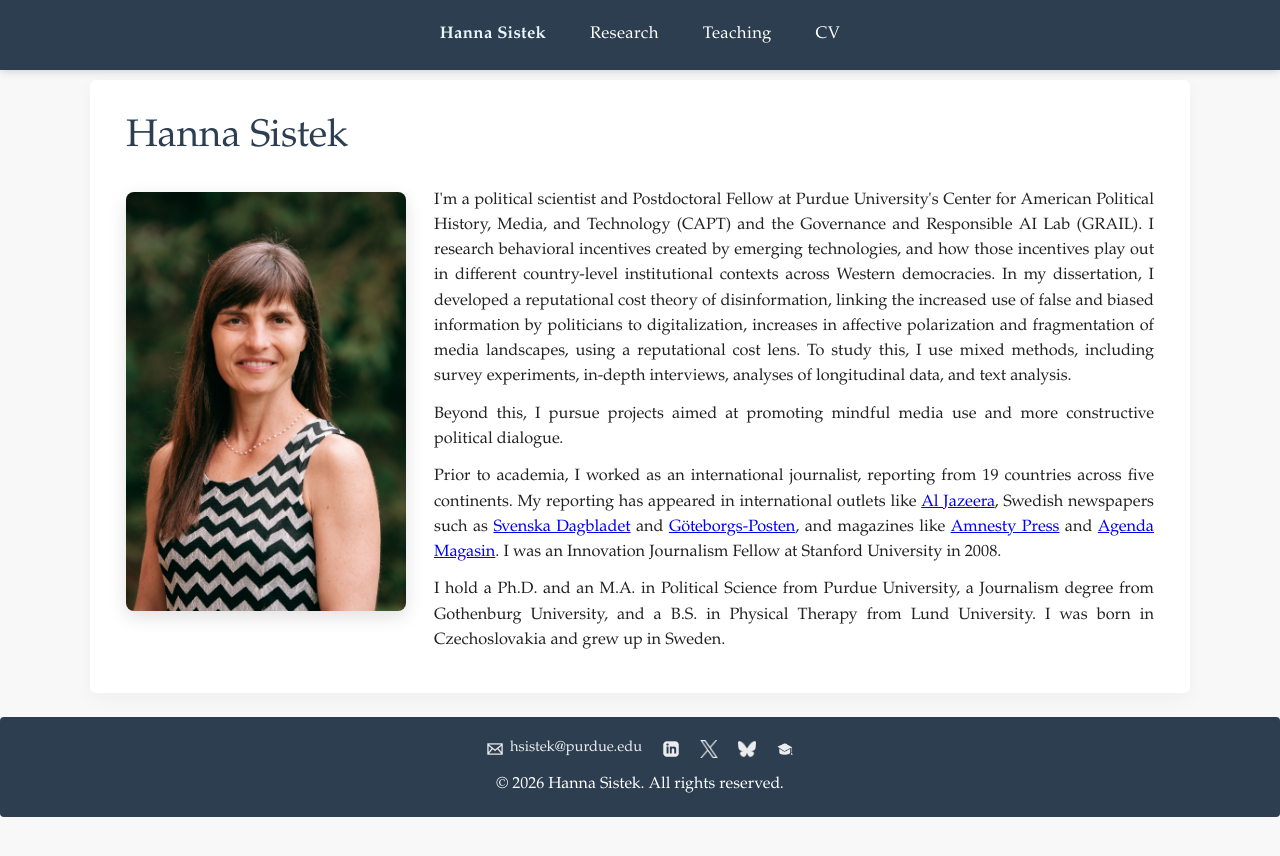
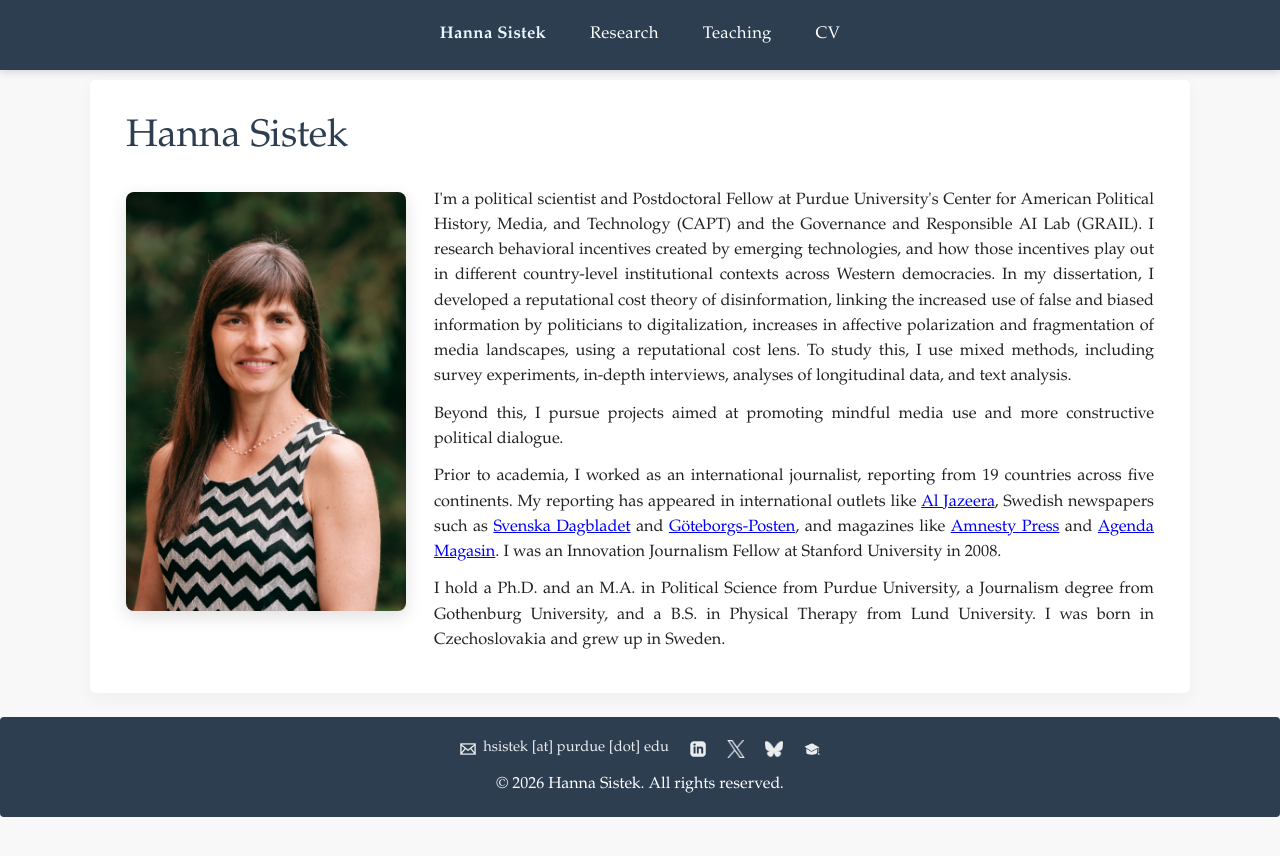
Before and after one commit to hannasistek/hannasistek.github.io, a plain HTML site: page index.html in a window 1280 px wide. Drawn offline with Linux system fonts and the light colour scheme.

Commit message:
Obfuscate email display text for spam protection
🤖 Generated with [Claude Code](https://claude.com/claude-code)

Co-Authored-By: Claude Opus 4.5 <noreply@anthropic.com>

```diff
--- a/index.html
+++ b/index.html
@@ -39,7 +39,7 @@
 
     <footer>
         <div class="footer-links">
-            <a href="mailto:hsistek@purdue.edu" title="Email"><img src="images/icon-email.png" alt="Email">hsistek@purdue.edu</a>
+            <a href="mailto:hsistek@purdue.edu" title="Email"><img src="images/icon-email.png" alt="Email">hsistek [at] purdue [dot] edu</a>
             <a href="https://www.linkedin.com/in/hannasistek/" title="LinkedIn" target="_blank" rel="noopener"><img src="images/icon-linkedin.png" alt="LinkedIn"></a>
             <a href="https://x.com/Sistek" title="X" target="_blank" rel="noopener"><img src="images/icon-x.png" alt="X"></a>
             <a href="https://bsky.app/profile/sistek.bsky.social" title="Bluesky" target="_blank" rel="noopener"><img src="images/icon-bluesky.png" alt="Bluesky"></a>
```
